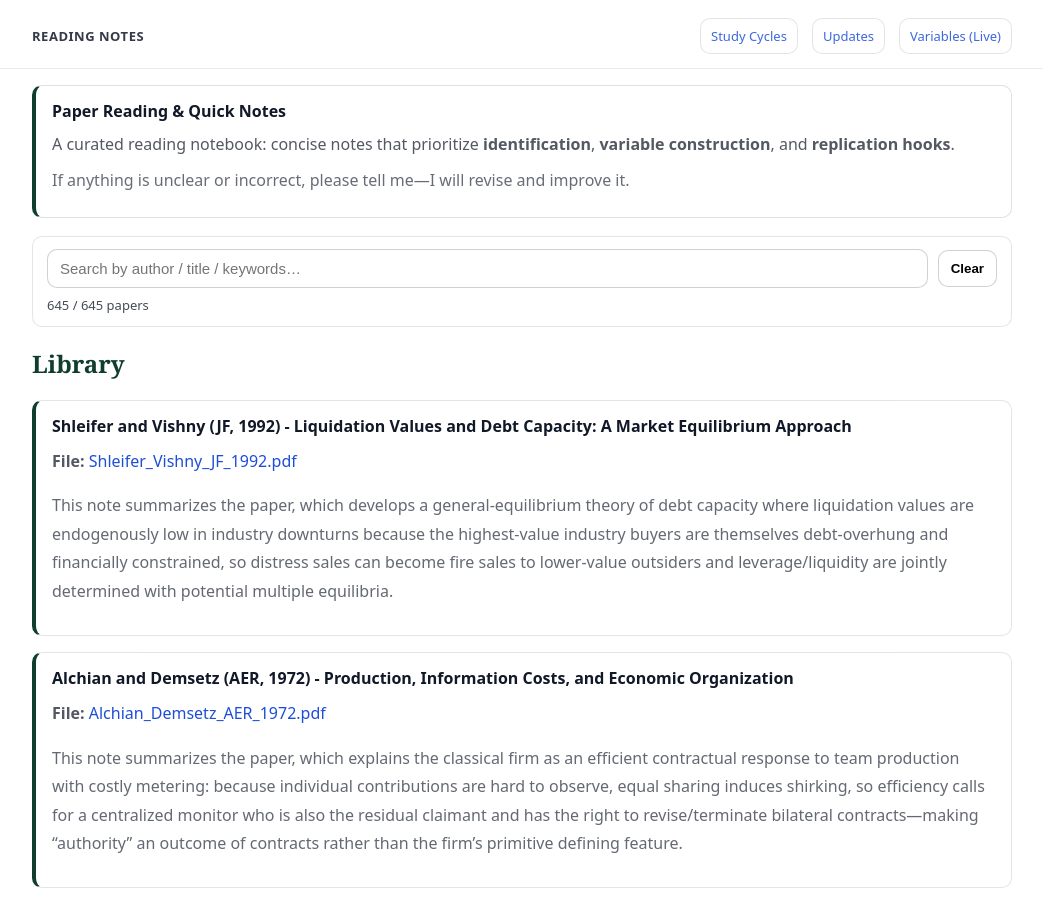
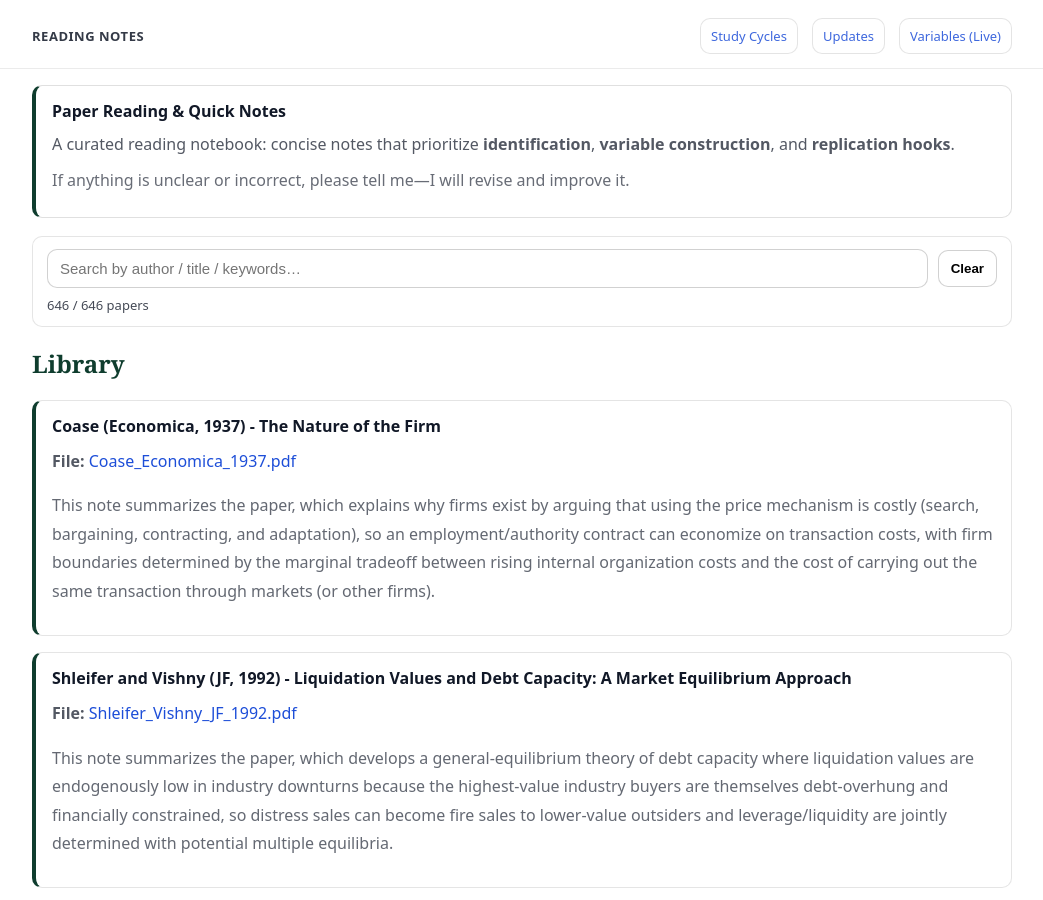
Before and after one commit to yaxinzn/study-archive, a Jekyll site: the page built from reading/index.md, in a window 1280 px wide and 900 px high. Shown: the whole window, without its empty margins (118-1161 px from the left). Built offline with Jekyll 4.4.1, drawn with Linux system fonts in a browser that asks for light colours.

Commit message:
Reading: add/update Coase_Economica_1937.pdf

```diff
--- a/_data/reading.yml
+++ b/_data/reading.yml
@@ -1,3 +1,7 @@
+- title: "Coase (Economica, 1937) - The Nature of the Firm"
+  file: "Coase_Economica_1937.pdf"
+  desc: "This note summarizes the paper, which explains why firms exist by arguing that using the price mechanism is costly (search, bargaining, contracting, and adaptation), so an employment/authority contract can economize on transaction costs, with firm boundaries determined by the marginal tradeoff between rising internal organization costs and the cost of carrying out the same transaction through markets (or other firms)."
+
 - title: "Shleifer and Vishny (JF, 1992) - Liquidation Values and Debt Capacity: A Market Equilibrium Approach"
   file: "Shleifer_Vishny_JF_1992.pdf"
   desc: "This note summarizes the paper, which develops a general-equilibrium theory of debt capacity where liquidation values are endogenously low in industry downturns because the highest-value industry buyers are themselves debt-overhung and financially constrained, so distress sales can become fire sales to lower-value outsiders and leverage/liquidity are jointly determined with potential multiple equilibria."
```
Also changed, not shown: 1 other file.
